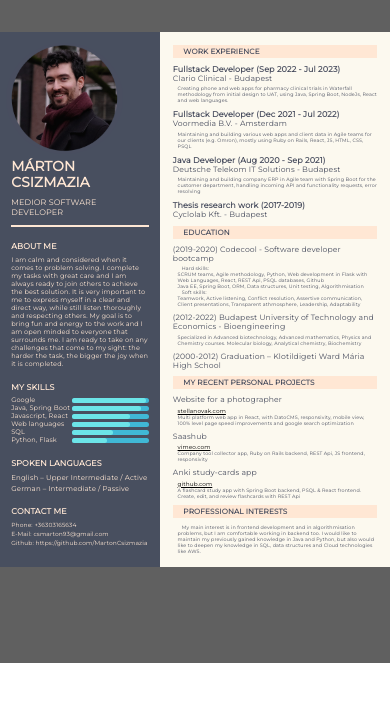
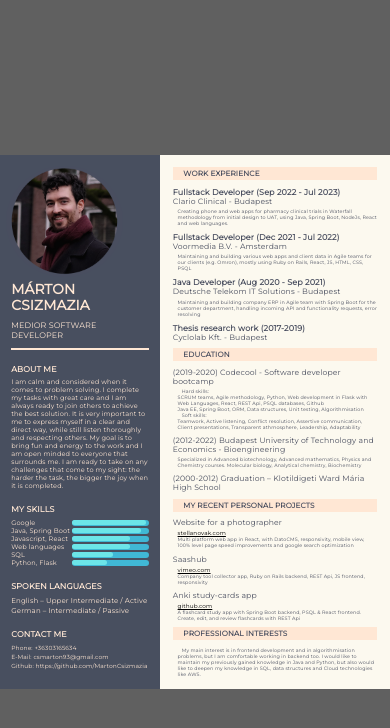
Before and after one commit to martoncsizmazia93/cvinreact, a React (Create React App) app: page / in a window 390 px wide. Shown: the top 728 px of the page. Built offline with nearby package versions, Linux system fonts and the light colour scheme.

Commit message:
full cv placed in flexbox and centered horiz/vert.

```diff
--- a/src/App.css
+++ b/src/App.css
@@ -210,8 +210,10 @@ hr.separating-line {
     background-color: #606060;
     font-family: "Montserrat";
     letter-spacing: 0.13px;
-    padding-top: 1rem;
-    padding-bottom: 3rem;
+    height: 100vh;
+    display: flex;
+    align-items: center; /* Vertically center the content */
+    justify-content: center; /* Horizontally center the content */
   }
 
 
--- a/src/App.js
+++ b/src/App.js
@@ -8,7 +8,7 @@ function App() {
 
   return (
       <motion.div
-          className="App"
+          className="motion"
           initial={{opacity:0}}
           animate={{opacity:1}}
           transition={{ duration: 0.3 }}
```
